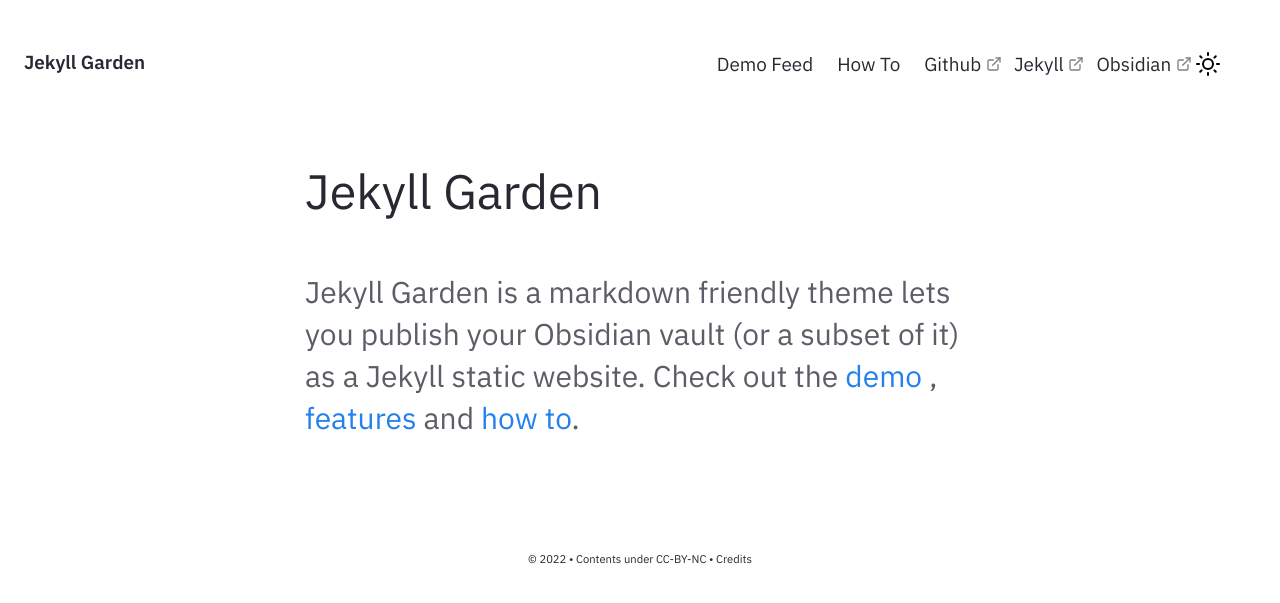
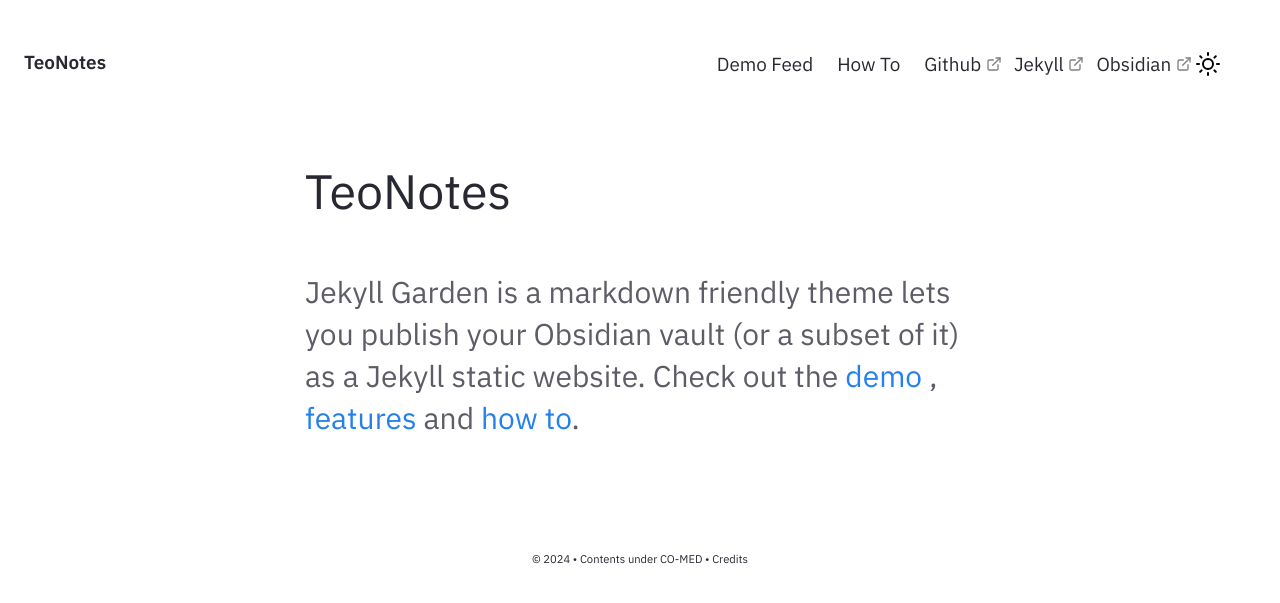
Before and after one commit to TeoEchavarria/knowledge, a Jekyll site: the page built from pages/index.md, in a window 1280 px wide. Shown: the top 603 px of the page. Built offline with Jekyll 4.4.1, drawn with Linux system fonts in a browser that asks for light colours.

Commit message:
Update Config

```diff
--- a/_config.yml
+++ b/_config.yml
@@ -19,7 +19,7 @@
 # in the templates via {{ site.myvariable }}.
 
 # URL is the base hostname with protocol for your site, eg http://example.com
-url: "" # the base hostname & protocol for your site, e.g. http://example.com
+url: "https://teoechavarria.github.io/knowledge/" # the base hostname & protocol for your site, e.g. http://example.com
 
 # If you want to install this jekyll in a subpath (eg /digitalgarden) set it here.
 # Else keep it Empty (DON'T PUT /; Keep it empty)
@@ -27,16 +27,16 @@ baseurl: ""
 
 # Website Header, Description, Footer year and text.
 # If you are deleting this, make sure you remove it from HTML files too
-heading: Jekyll Garden # Change this
-content: Obsidian ready Jekyll Theme
+heading: TeoNotes # Change this
+content: My obsidian notes
 copyright:
-  year: © 2022
-  msg: Contents under CC-BY-NC
+  year: © 2024
+  msg: Contents under CO-MED
 
 # Set title and content for private & broken link tooltop
 privatelinks:
-  title: Private or Broken Links
-  msg: The page you're looking for is either not available or private!
+  title: TeoNotes
+  msg: This note is private
 
 # Theme level preferences
 # To enable set "enabled : true" else, use "enabled:false"
```
